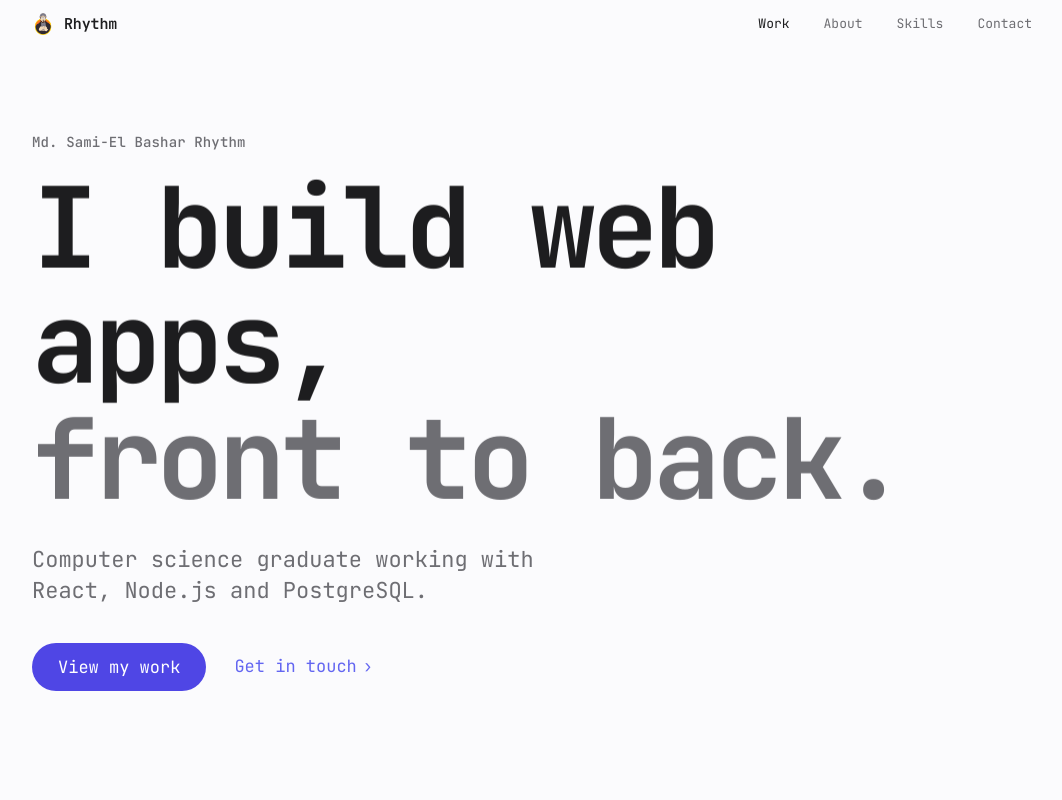
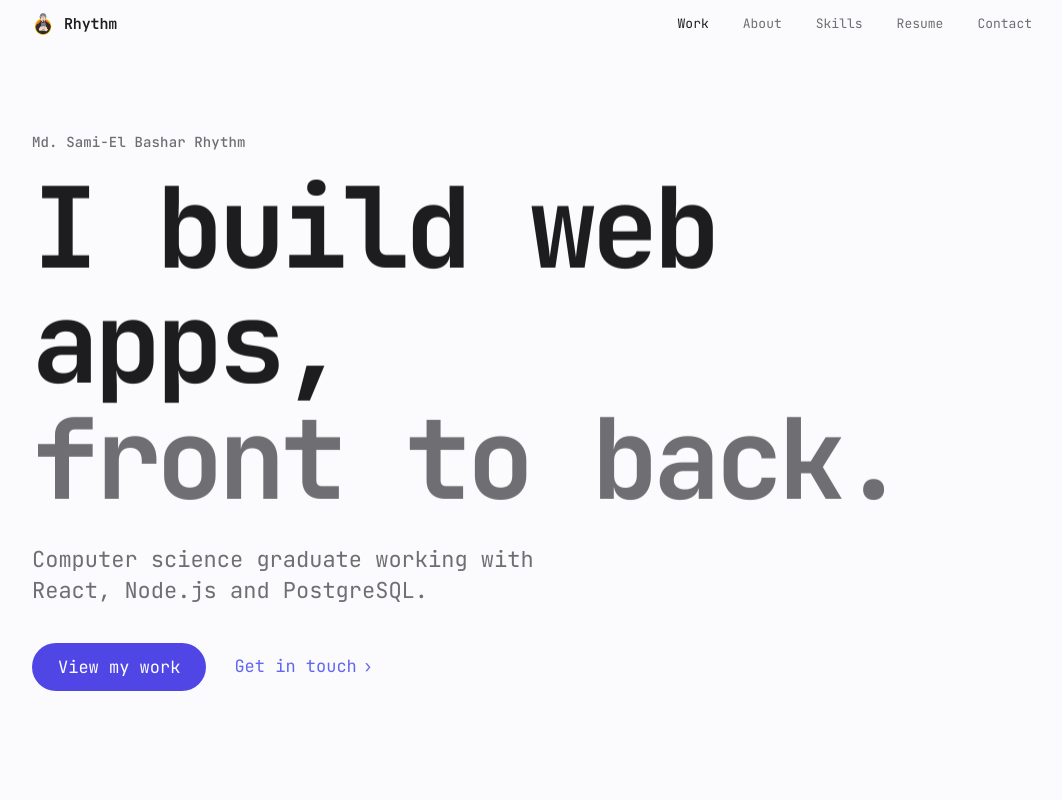
Before and after one commit to rhythm162k/mdsamielbashar, a React (Vite) app: page / in a window 1280 px wide. Shown: the top 800 px of the page, without its empty margins (108-1170 px from the left). Built offline with nearby package versions, Linux system fonts and the light colour scheme.

Commit message:
added the resume nav

```diff
--- a/src/data/content.js
+++ b/src/data/content.js
@@ -13,6 +13,7 @@ export const NAV_LINKS = [
   { id: "work", label: "Work" },
   { id: "about", label: "About" },
   { id: "skills", label: "Skills" },
+  { id: "resume", label: "Resume" },
   { id: "contact", label: "Contact" },
 ];
 
```
